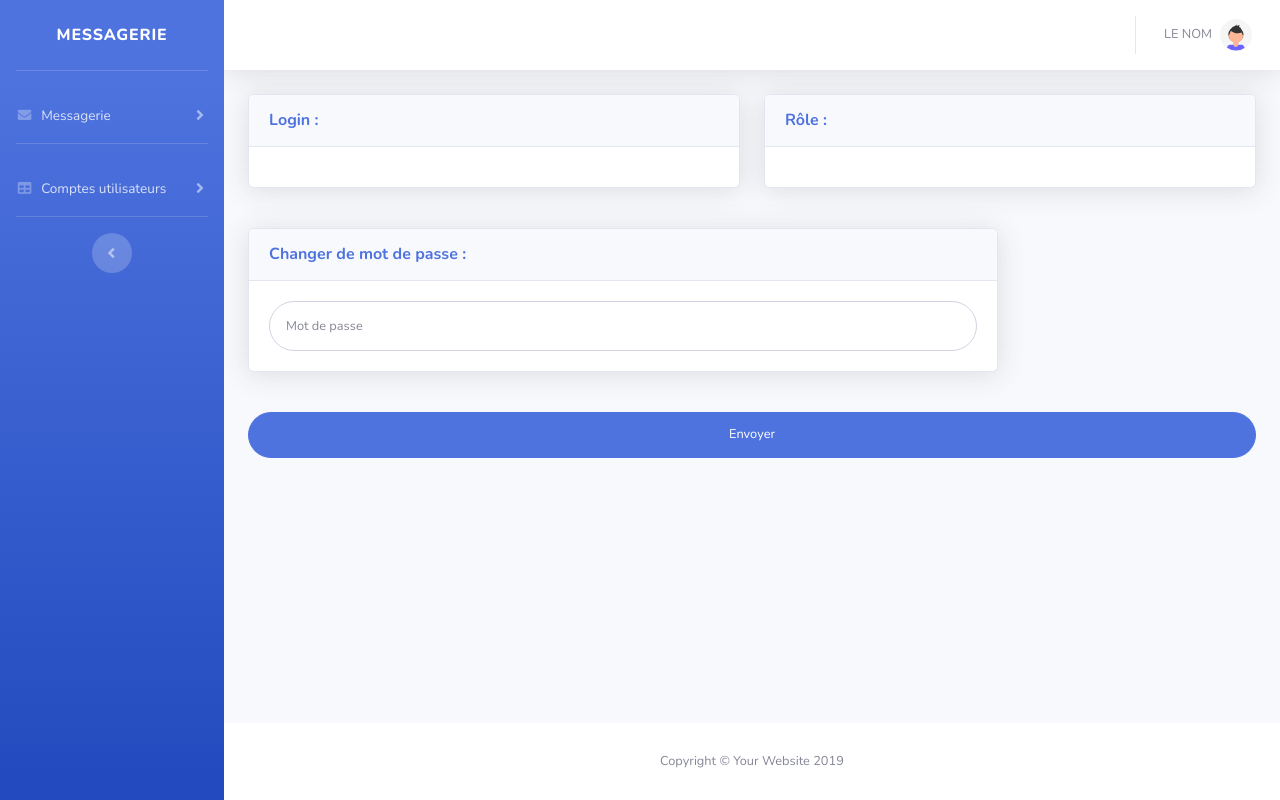
After one commit to volkan05/STI-Project-1, a PHP site: page /profile.php in a window 1280 px wide. The commit adds this page. Run offline with PHP 8.4, Linux system fonts and the light colour scheme.

Commit message:
page de gestion du compte pour changer de mdp fait (HTML, CSS)

```diff
--- a/site/html/includes/header.inc.php
+++ b/site/html/includes/header.inc.php
@@ -124,7 +124,7 @@
                         </a>
                         <!-- Dropdown - User Information -->
                         <div class="dropdown-menu dropdown-menu-right shadow animated--grow-in" aria-labelledby="userDropdown">
-                            <a class="dropdown-item" href="#">
+                            <a class="dropdown-item" href="profile.php">
                                 <i class="fas fa-user fa-sm fa-fw mr-2 text-gray-400"></i>
                                 Profile
                             </a>
--- /dev/null
+++ b/site/html/profile.php
@@ -0,0 +1,52 @@
+<?php
+include_once('includes/header.inc.php');
+?>
+        <!-- Begin Page Content -->
+        <div class="container-fluid">
+
+            <div class="form-group row">
+                <div class="col-lg-6">
+                    <div class="card shadow mb-4">
+                        <div class="card-header py-3">
+                            <h6 class="m-0 font-weight-bold text-primary">Login :</h6>
+                        </div>
+                        <div class="card-body"></div>
+                    </div>
+                </div>
+                <div class="col-lg-6">
+                    <div class="card shadow mb-4">
+                        <div class="card-header py-3">
+                            <h6 class="m-0 font-weight-bold text-primary">Rôle :</h6>
+                        </div>
+                        <div class="card-body"></div>
+                    </div>
+                </div>
+            </div>
+            <form class="user">
+                <div class="form-group row">
+                    <div class="col-lg-9">
+                        <div class="card shadow mb-4">
+                            <div class="card-header py-3">
+                                <h6 class="m-0 font-weight-bold text-primary">Changer de mot de passe :</h6>
+                            </div>
+                            <div class="card-body">
+                                <input type="password" class="form-control form-control-user" placeholder="Mot de passe">
+                            </div>
+                        </div>
+                    </div>
+                </div>
+                <a href="#" class="btn btn-primary btn-user btn-block">
+                    Envoyer
+                </a>
+            </form>
+
+        </div>
+        <!-- /.container-fluid -->
+
+    </div>
+    <!-- End of Main Content -->
+
+
+<?php
+include_once('includes/footer.inc.php');
+?>
```
Also changed, not shown: site/html/admin.php (+5 -4 lines).
